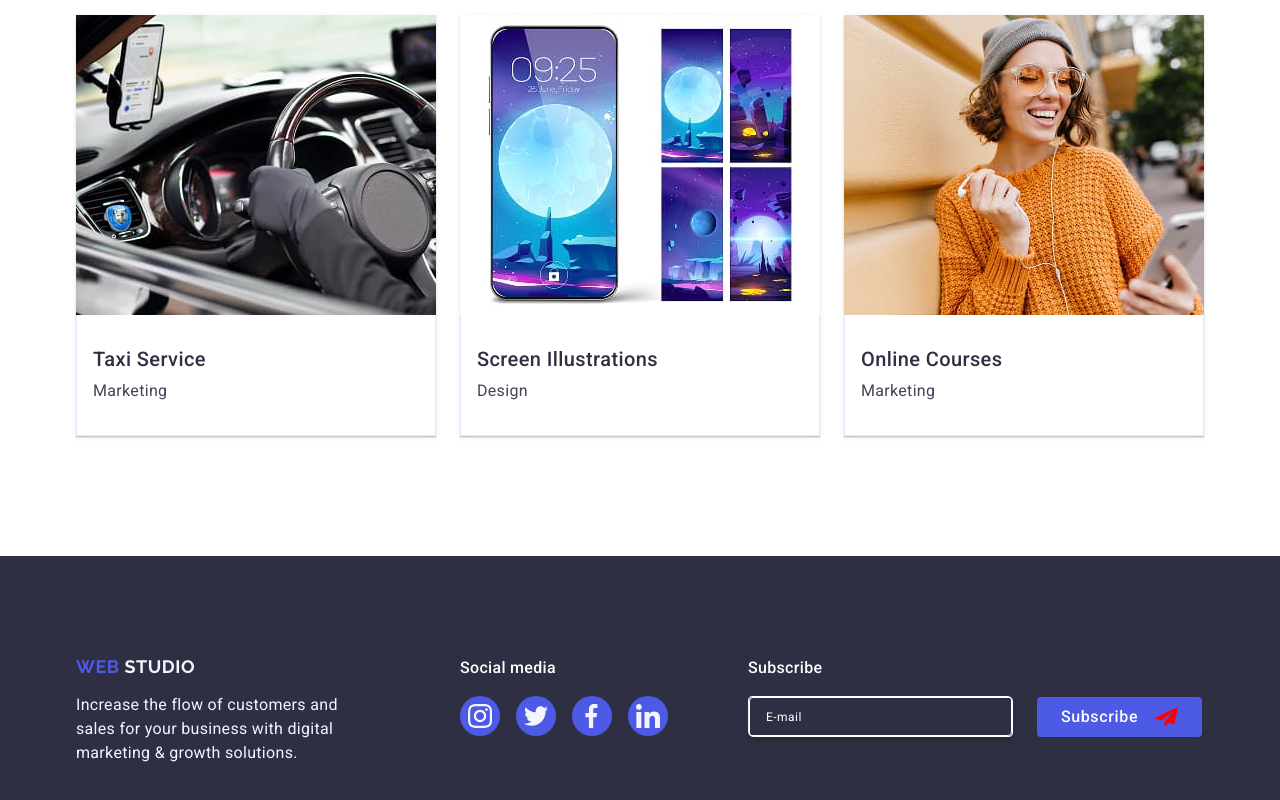
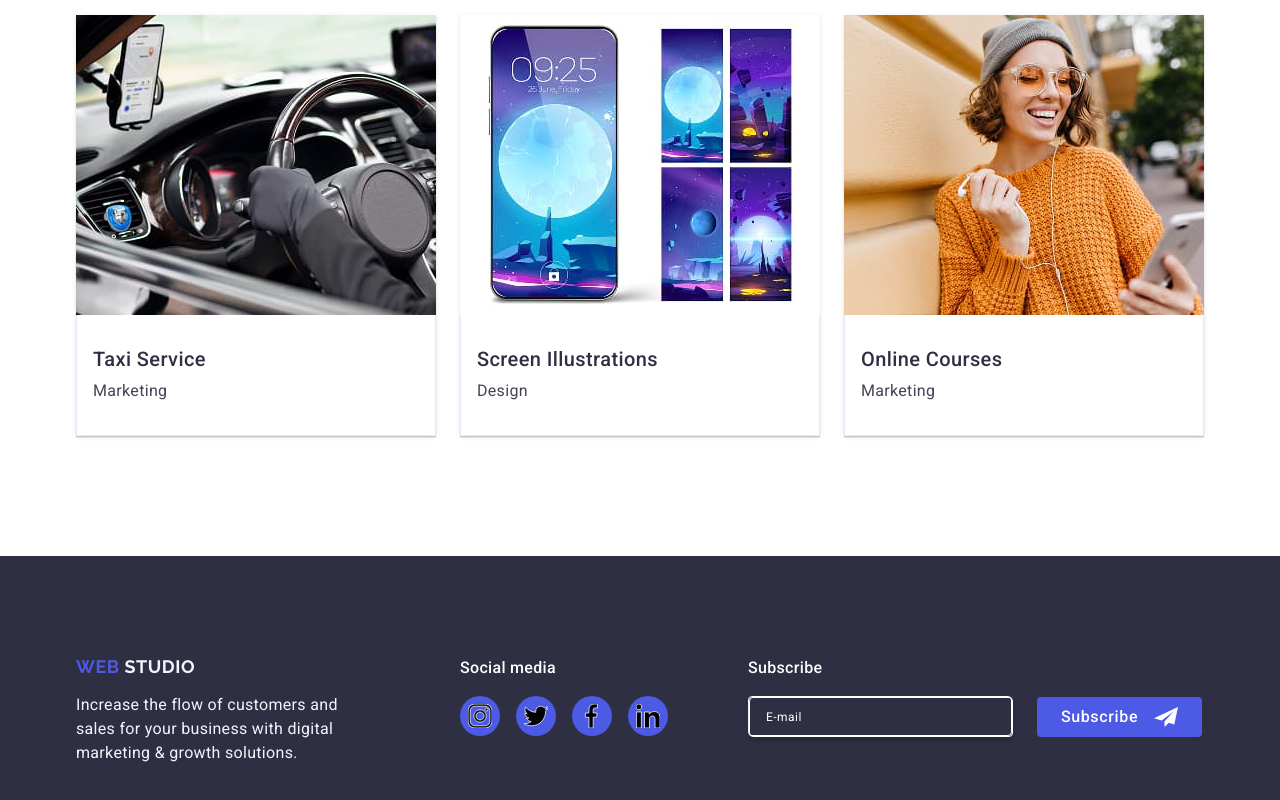
Before and after one commit to TarasDushko/goit-markup-hw-05, a plain HTML site: page index.html in a window 1280 px wide. Shown: the part 2603-3403 px from the top of the page. Drawn offline with nearby package versions, Linux system fonts and the light colour scheme.

Commit message:
html/css

```diff
--- a/css/styles.css
+++ b/css/styles.css
@@ -374,7 +374,7 @@ width: calc((100% - 72px) / 4);
 
 .social-icons {
 
-    fill: #f4f4fd;
+    stroke: #fff;
     display: block;
 }
 
@@ -606,7 +606,7 @@ gap: 24px;
 
 .footer-btn-icon {
 
-    fill: red;
+    fill: white;
     margin-left: 16px;
 
 }
```
